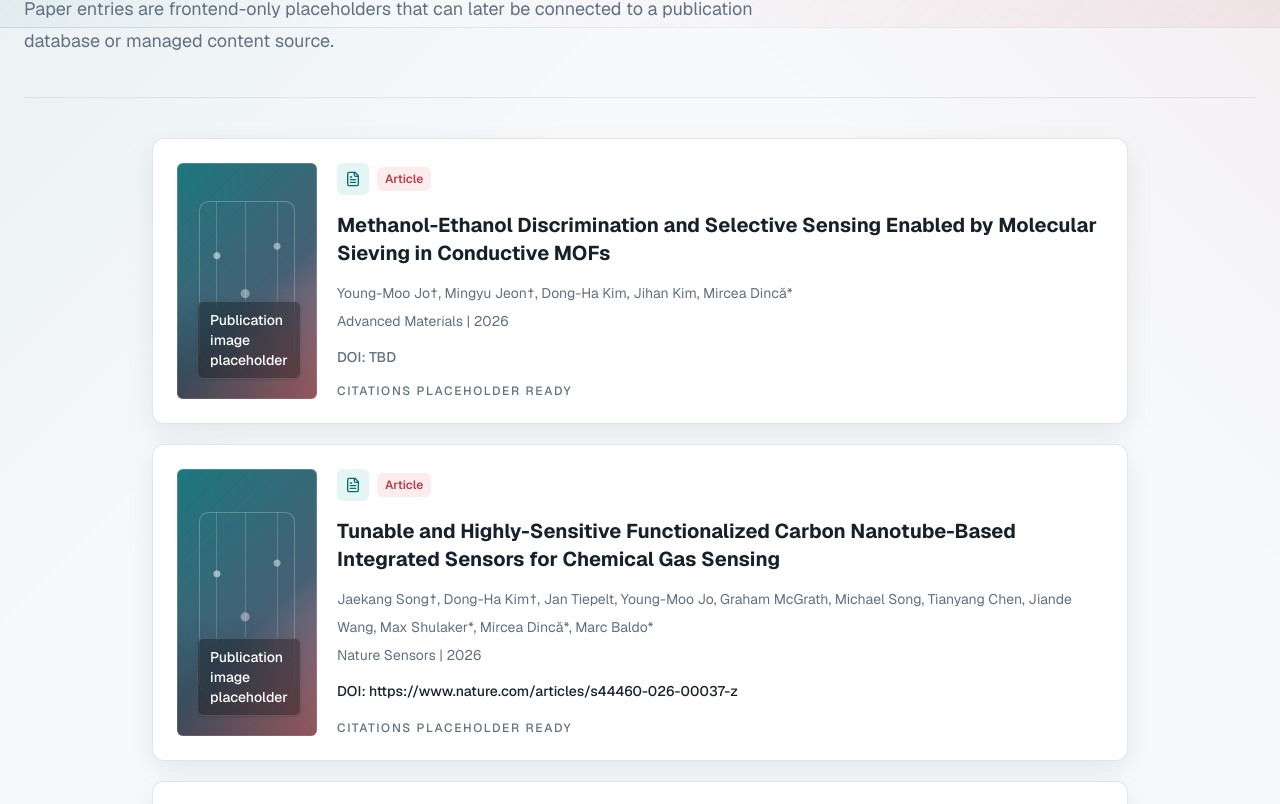
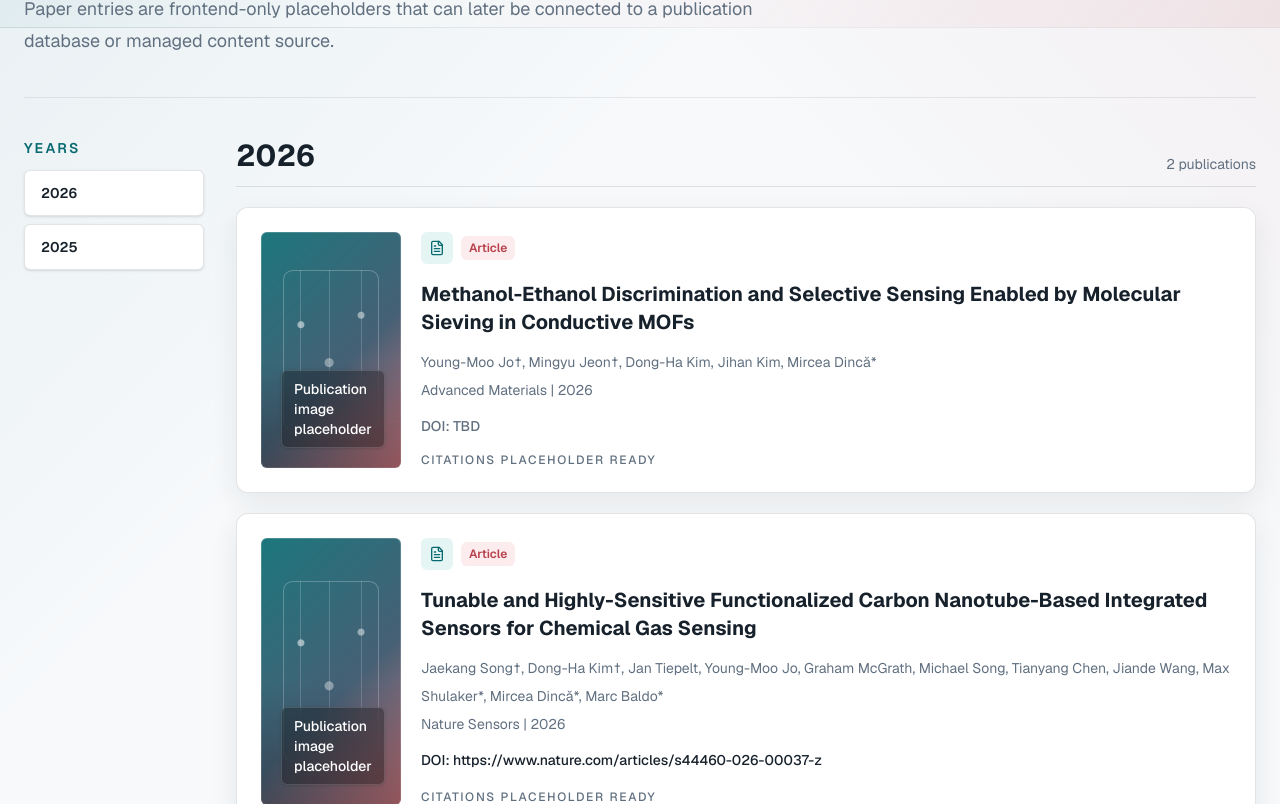
Before and after one commit to MooYoungMoo/cenl-website, a Next.js app: page /publications/papers in a window 1280 px wide. Shown: the part 356-1160 px from the top of the page. Built offline with nearby package versions, Linux system fonts and the light colour scheme.

Commit message:
Add year navigation to papers page

```diff
--- a/app/publications/papers/page.tsx
+++ b/app/publications/papers/page.tsx
@@ -1,23 +1,21 @@
 import { FileText } from "lucide-react";
 import { PageHero } from "@/components/page-hero";
 import { VisualPlaceholder } from "@/components/visual-placeholder";
-import { papers } from "@/lib/site-data";
+import { papers, type PublicationItem } from "@/lib/site-data";
 
-export default function PapersPage() {
+const papersByYear = papers.reduce<Record<string, PublicationItem[]>>(
+  (groups, paper) => {
+    groups[paper.year] = [...(groups[paper.year] ?? []), paper];
+    return groups;
+  },
+  {},
+);
+
+const years = Object.keys(papersByYear).sort((a, b) => Number(b) - Number(a));
+
+function PublicationCard({ paper }: { paper: PublicationItem }) {
   return (
-    <div className="pb-16">
-      <PageHero
-        eyebrow="Papers"
-        title="Selected papers and manuscript placeholders"
-        description="Paper entries are frontend-only placeholders that can later be connected to a publication database or managed content source."
-      />
-      <section className="mx-auto max-w-5xl px-6">
-        <div className="space-y-5">
-          {papers.map((paper) => (
-            <article
-              key={paper.id}
-              className="elevated-card border border-line bg-white p-6"
-            >
+    <article className="elevated-card border border-line bg-white p-6">
       <div className="grid gap-5 md:grid-cols-[140px_1fr]">
         <VisualPlaceholder
           label={paper.imageLabel}
@@ -55,7 +53,58 @@ export default function PapersPage() {
         </div>
       </div>
     </article>
+  );
+}
+
+export default function PapersPage() {
+  return (
+    <div className="pb-16">
+      <PageHero
+        eyebrow="Papers"
+        title="Selected papers and manuscript placeholders"
+        description="Paper entries are frontend-only placeholders that can later be connected to a publication database or managed content source."
+      />
+      <section className="mx-auto max-w-7xl px-6">
+        <div className="grid gap-8 lg:grid-cols-[180px_1fr]">
+          <aside className="lg:sticky lg:top-28 lg:h-fit">
+            <p className="mb-3 hidden text-sm font-semibold uppercase tracking-[0.16em] text-brand lg:block">
+              Years
+            </p>
+            <nav className="flex gap-2 overflow-x-auto pb-2 lg:grid lg:gap-2 lg:overflow-visible lg:pb-0">
+              {years.map((year) => (
+                <a
+                  key={year}
+                  href={`#year-${year}`}
+                  className="shrink-0 rounded-md border border-line bg-white px-4 py-3 text-sm font-semibold text-foreground shadow-sm transition hover:border-brand/40 hover:bg-brand-soft"
+                >
+                  {year}
+                </a>
               ))}
+            </nav>
+          </aside>
+
+          <div className="space-y-12">
+            {years.map((year) => (
+              <section
+                key={year}
+                id={`year-${year}`}
+                className="scroll-mt-28"
+              >
+                <div className="mb-5 flex items-end justify-between border-b border-line pb-3">
+                  <h2 className="text-3xl font-semibold">{year}</h2>
+                  <p className="text-sm text-muted">
+                    {papersByYear[year].length} publication
+                    {papersByYear[year].length === 1 ? "" : "s"}
+                  </p>
+                </div>
+                <div className="space-y-5">
+                  {papersByYear[year].map((paper) => (
+                    <PublicationCard key={paper.id} paper={paper} />
+                  ))}
+                </div>
+              </section>
+            ))}
+          </div>
         </div>
       </section>
     </div>
```
Lines whose indentation alone changed are shown as unchanged.
